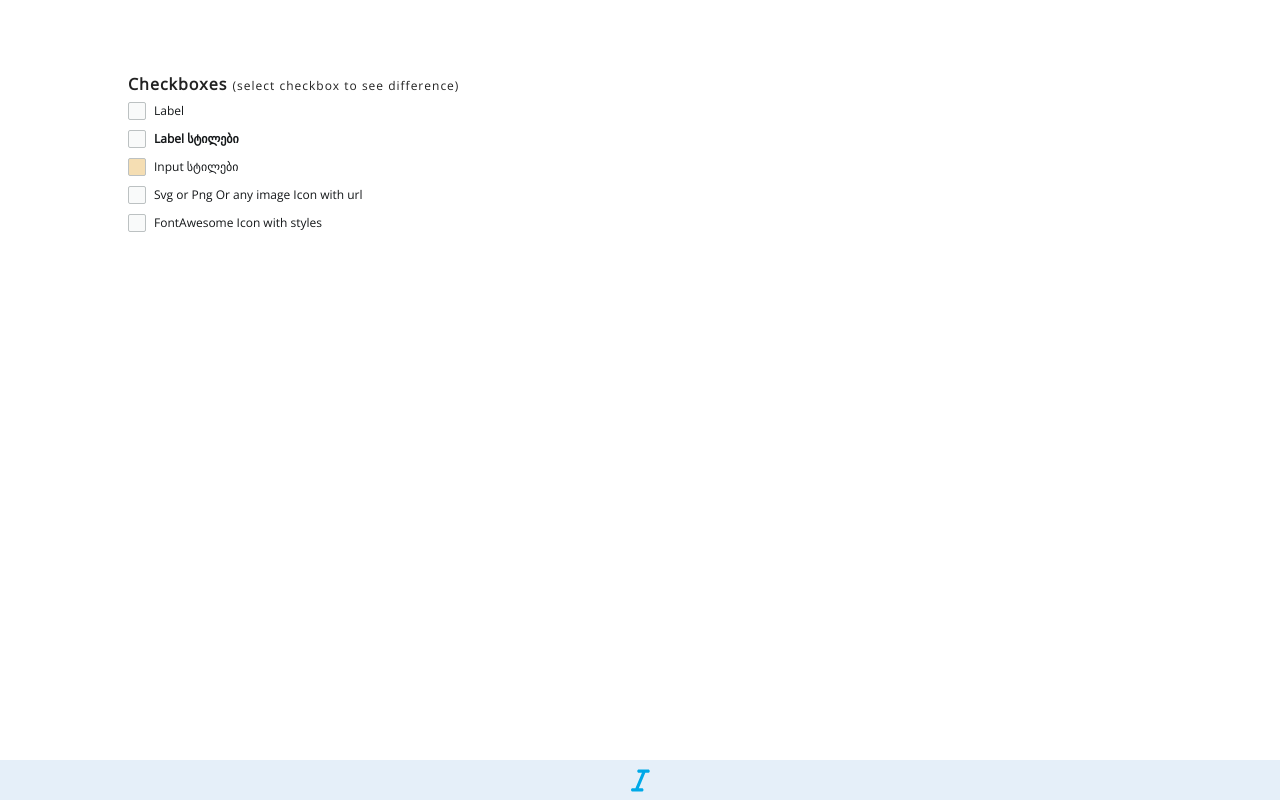
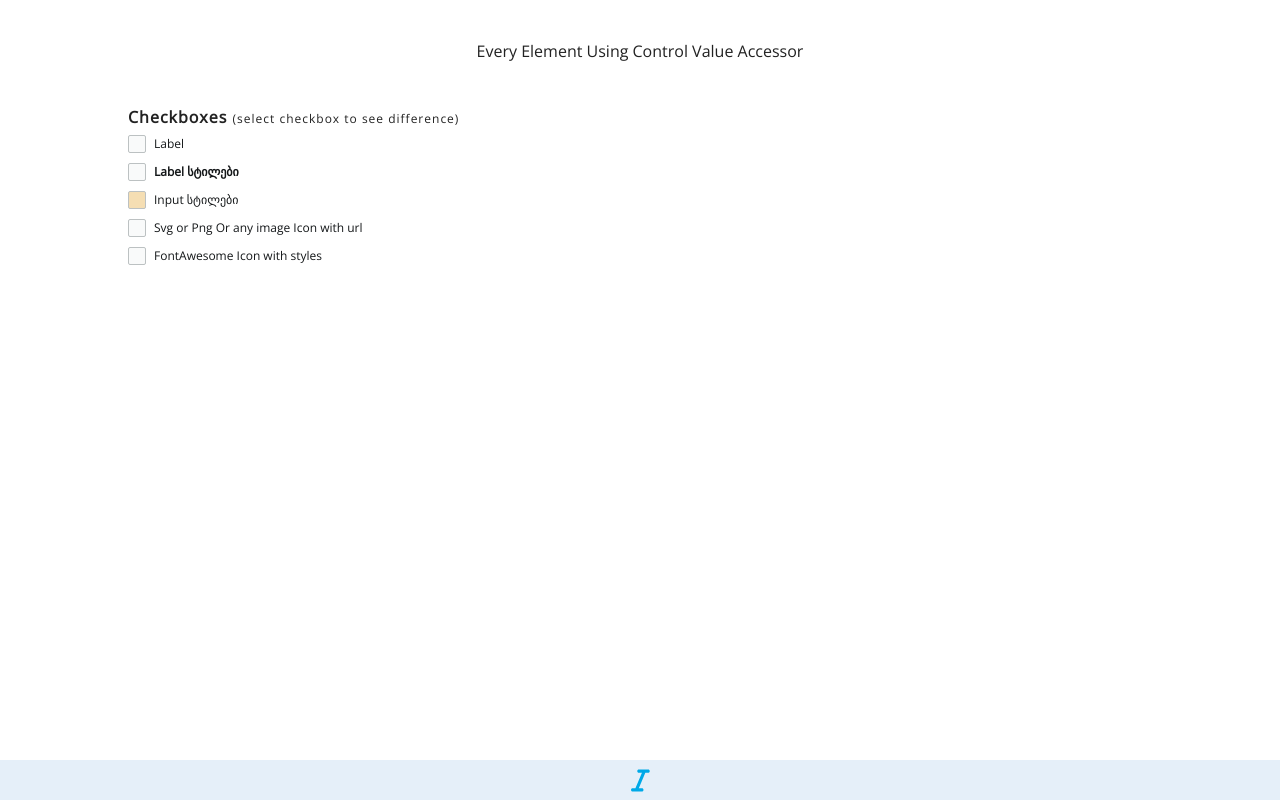
Before and after one commit to tengizmikhelidze/angular, an Angular app: page /app/inputs in a window 1280 px wide. Built offline with nearby package versions, Linux system fonts and the light colour scheme.

Commit message:
feature - header to wrapper

```diff
--- a/src/app/features/inputs/components/inputs-wrapper/inputs-wrapper.component.html
+++ b/src/app/features/inputs/components/inputs-wrapper/inputs-wrapper.component.html
@@ -1,4 +1,5 @@
 <form class="inputs-wrapper" [formGroup]="form">
+  <h1>Every Element Using Control Value Accessor</h1>
   <div class="inputs-content">
     <div class="gird-wrapper">
       <div class="grid-columns column column-1">
--- a/src/app/features/inputs/components/inputs-wrapper/inputs-wrapper.component.scss
+++ b/src/app/features/inputs/components/inputs-wrapper/inputs-wrapper.component.scss
@@ -4,6 +4,8 @@
   display: flex;
   justify-content: center;
   align-items: center;
+  flex-direction: column;
+  gap: 50px;
 
   .inputs-content {
     width: 80%;
```
